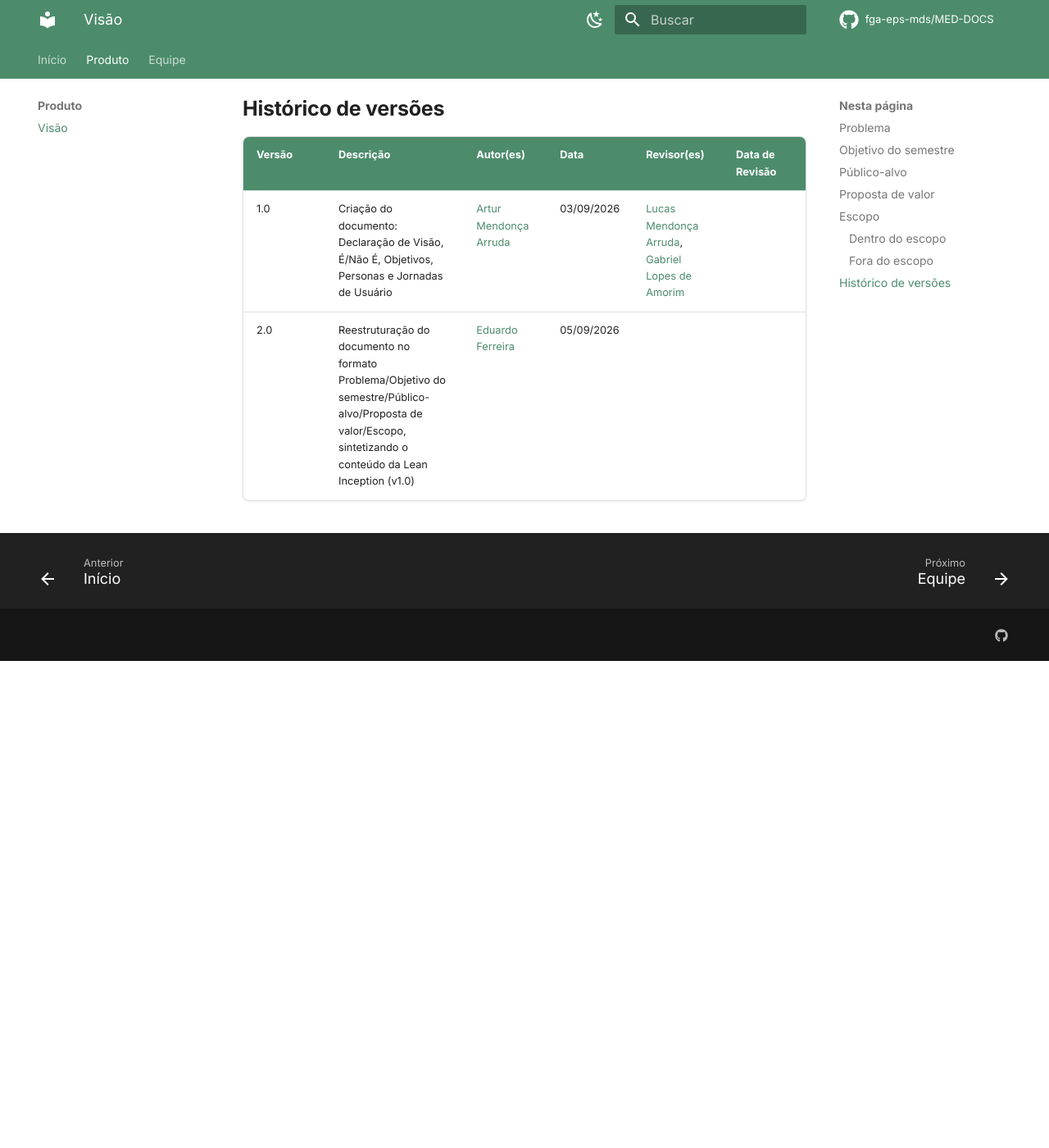
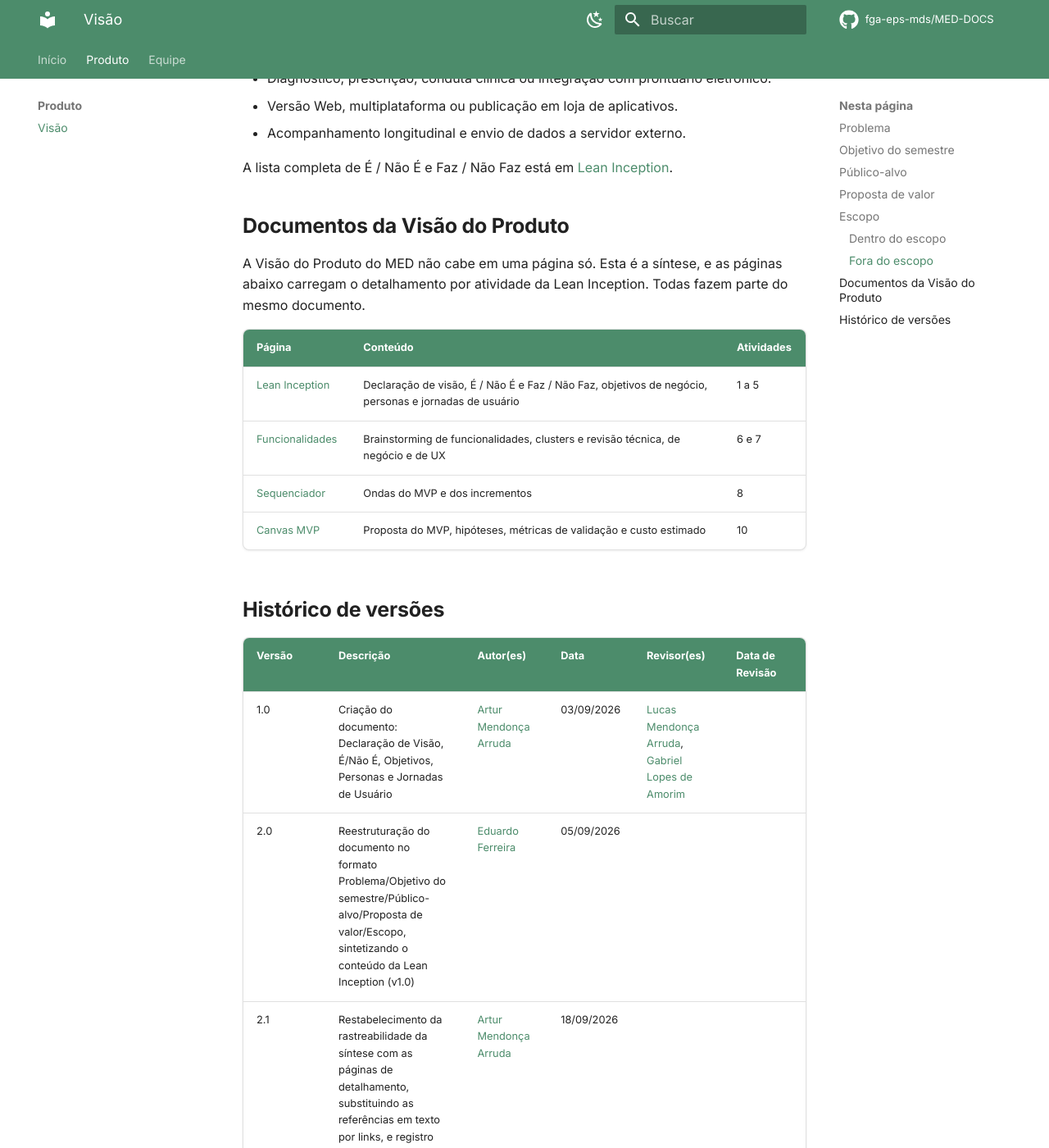
Before and after one commit to apollen27983/UNIEURO_MED-DOCS, an MkDocs documentation site: the page built from docs/produto/visao.md, in a window 1280 px wide and 1400 px high, scrolled down 2294 px. Shown: the whole window at 82% size. Built offline with MkDocs 1.6.1 and Material for MkDocs 9.7.7, drawn with Linux system fonts in a browser that asks for light colours; comment, search, counter and statistics services are not loaded; before the commit the page ends 3100 px from its top, so only the background shows below that; some of the changed text lies outside the part shown.

Commit message:
docs(visão): liga a síntese às páginas de detalhamento

```diff
--- a/docs/produto/visao.md
+++ b/docs/produto/visao.md
@@ -1,4 +1,6 @@
 # Visão do Produto — MED
+
+Esta página é a síntese da Visão do Produto. O detalhamento completo, produzido nas dinâmicas de Lean Inception, está distribuído nas páginas listadas em [Documentos da Visão do Produto](#documentos-da-visao-do-produto), no fim deste documento. Todo esse conjunto é a Visão do Produto do MED.
 
 ## Problema
 
@@ -6,7 +8,7 @@ O rastreio cognitivo de idosos hoje é aplicado em papel e pontuado à mão. Iss
 
 As alternativas existentes (testes em papel, ou plataformas digitais como DCTclock/Linus Health) não resolvem isso: dependem de hardware proprietário, exigem nuvem, foram validadas em população norte-americana e não têm versão em português, não considerando, portanto, a variação de escolaridade da população brasileira.
 
-*(detalhamento de perfil e comportamento dos usuários na página de Lean Inception → Personas)*
+O perfil, o comportamento e as necessidades de cada usuário estão detalhados em [Lean Inception — Personas](lean-inception.md#4-personas).
 
 ## Objetivo do semestre
 
@@ -32,7 +34,7 @@ O objetivo será considerado cumprido se cada item acima puder ser demonstrado r
 | Paciente idoso | Fazer o teste sem se sentir diminuído ou "reprovado", de forma simples e sem ajuda | Tarefas de desenho, sem exibir score ao paciente, sem exigir login |
 | Médico generalista/geriatra | Aplicar em poucos minutos e confiar no resultado | Escore objetivo e reprodutível, exibido junto do desenho e da faixa de incerteza |
 
-*(perfis detalhados na página de Lean Inception → Personas)*
+Os perfis completos estão em [Lean Inception — Personas](lean-inception.md#4-personas).
 
 ## Proposta de valor
 
@@ -51,8 +53,19 @@ Diferente de testes tradicionais em papel e de plataformas digitais como DCTcloc
 - Versão Web, multiplataforma ou publicação em loja de aplicativos.
 - Acompanhamento longitudinal e envio de dados a servidor externo.
 
-*(lista completa de É/Não É e Faz/Não Faz na página de Lean Inception)*
+A lista completa de É / Não É e Faz / Não Faz está em [Lean Inception](lean-inception.md#2-e-nao-e-faz-nao-faz).
 
+
+## Documentos da Visão do Produto
+
+A Visão do Produto do MED não cabe em uma página só. Esta é a síntese, e as páginas abaixo carregam o detalhamento por atividade da Lean Inception. Todas fazem parte do mesmo documento.
+
+| Página | Conteúdo | Atividades |
+|---|---|---|
+| [Lean Inception](lean-inception.md) | Declaração de visão, É / Não É e Faz / Não Faz, objetivos de negócio, personas e jornadas de usuário | 1 a 5 |
+| [Funcionalidades](funcionalidades.md) | Brainstorming de funcionalidades, clusters e revisão técnica, de negócio e de UX | 6 e 7 |
+| [Sequenciador](sequenciador.md) | Ondas do MVP e dos incrementos | 8 |
+| [Canvas MVP](canvas-mvp.md) | Proposta do MVP, hipóteses, métricas de validação e custo estimado | 10 |
 
 ## Histórico de versões
 
@@ -60,3 +73,4 @@ Diferente de testes tradicionais em papel e de plataformas digitais como DCTcloc
 |---|---|---|---|---|---|
 | 1.0 | Criação do documento: Declaração de Visão, É/Não É, Objetivos, Personas e Jornadas de Usuário | [Artur Mendonça Arruda](https://github.com/ArtyMend07) | 03/09/2026 | [Lucas Mendonça Arruda](https://github.com/lucasarruda9), [Gabriel Lopes de Amorim](https://github.com/BrzGab) | |
 | 2.0 | Reestruturação do documento no formato Problema/Objetivo do semestre/Público-alvo/Proposta de valor/Escopo, sintetizando o conteúdo da Lean Inception (v1.0) | [Eduardo Ferreira](https://github.com/eduardoferre) | 05/09/2026| | |
+| 2.1 | Restabelecimento da rastreabilidade da síntese com as páginas de detalhamento, substituindo as referências em texto por links, e registro das demais páginas que compõem a Visão do Produto | [Artur Mendonça Arruda](https://github.com/ArtyMend07) | 18/09/2026 | | |
```
